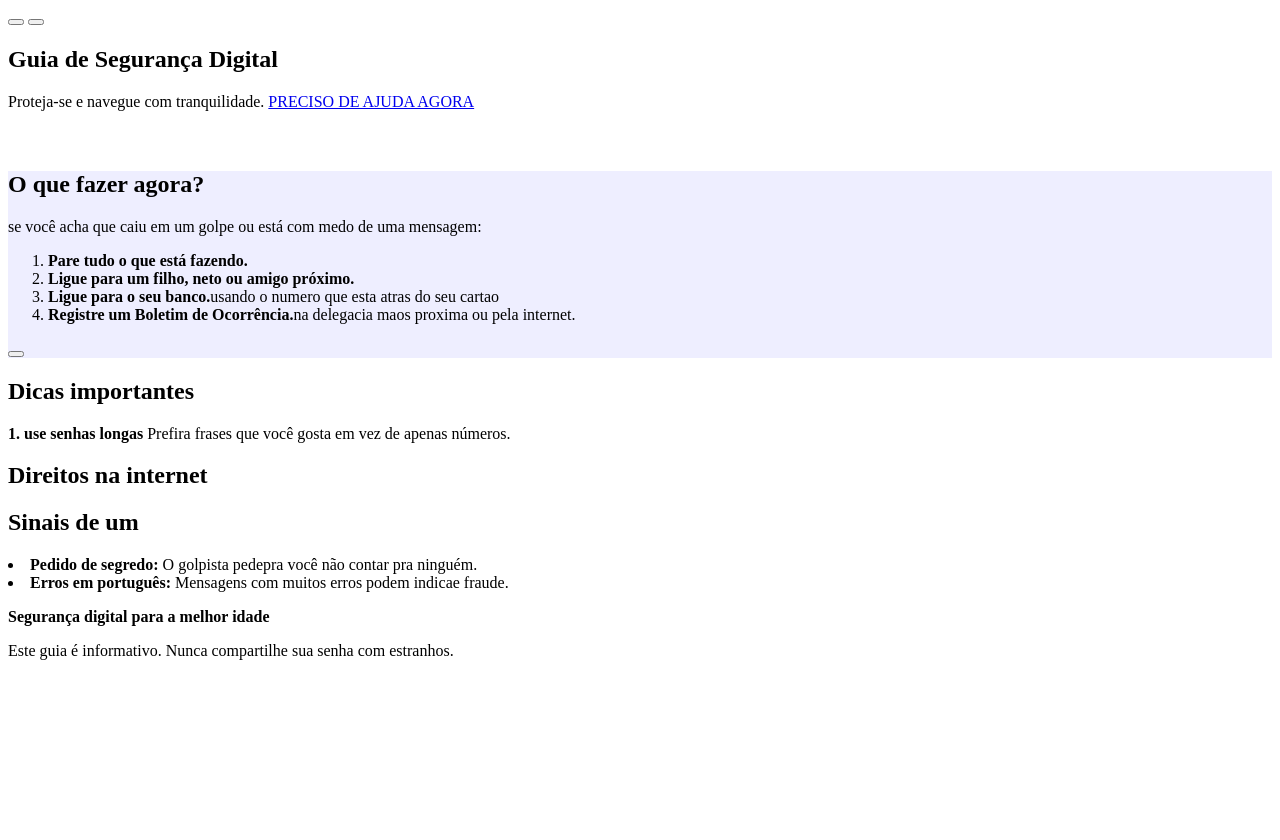
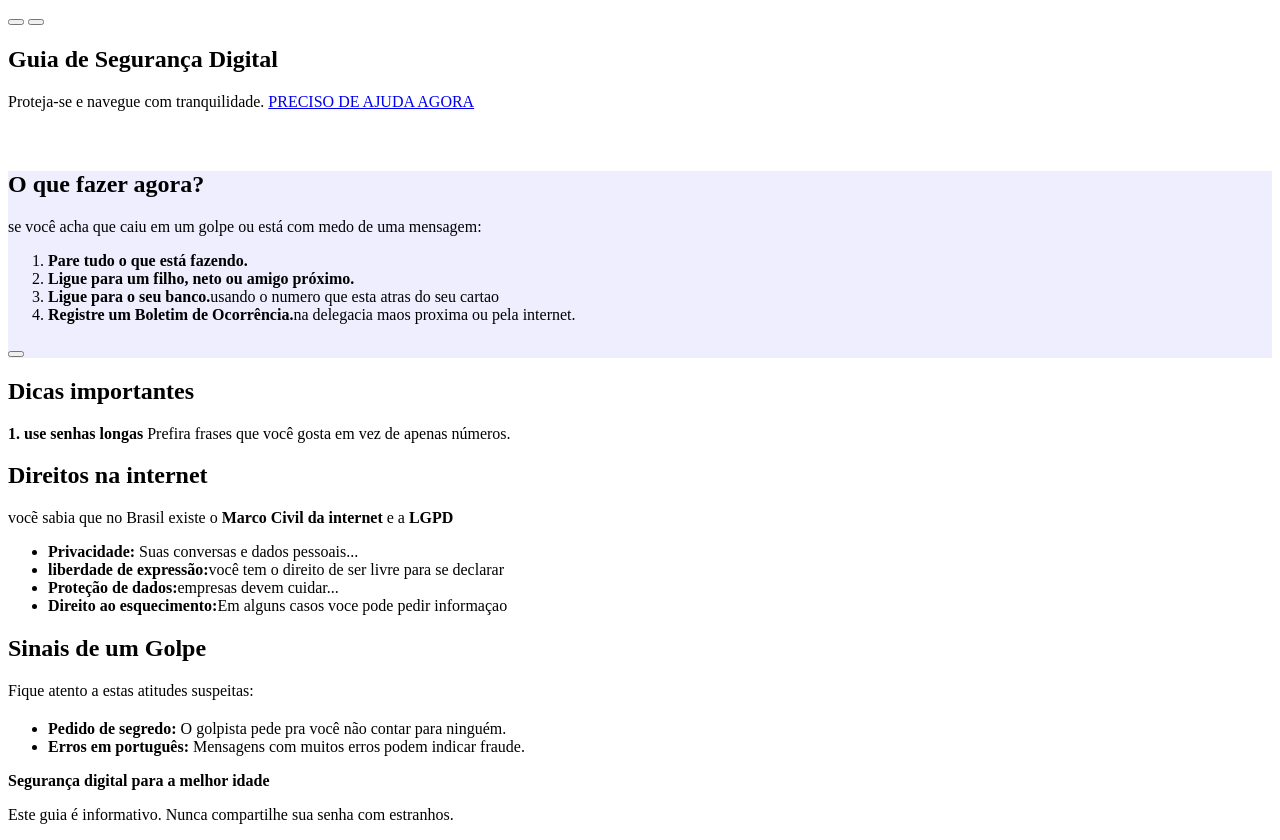
Before and after one commit to kamillytobias-star/kamilly.projeto2, a plain HTML site: page index.html in a window 1280 px wide. Before the commit the page ends 800 px from the top, so only its background shows below. Drawn offline with Linux system fonts and the light colour scheme; a script that the page names is missing.

Commit message:
Fix HTML structure and update content

```diff
--- a/index.html
+++ b/index.html
@@ -36,6 +36,7 @@
             <button class="botao-ajuda botao-fechar"></button>
         </section>
     </div>
+    <!--2. DICAS IMPORTANTES-->
                 <section id="dicas">
                     <h2>Dicas importantes</h2>
                     <div class="grade-icas">
@@ -43,34 +44,36 @@
                         <strong>1. use senhas longas</strong>
                         Prefira frases que você gosta em vez de apenas números.
                     </div>
+                <!--3. DIREITOS NA INTERNET-->
                     <section id="direitos">
                         <h2>Direitos na internet</h2>
-                        <div class="caixa-direitos>
+                        <div class="caixa-direitos">
                             <p>
                             vocẽ sabia que no Brasil existe o <strong> Marco Civil da internet </strong> e a <strong> LGPD </strong>
                         <ul>
                             <li><strong>Privacidade:</strong> Suas conversas e dados pessoais...</li>
                             <li><strong>liberdade de expressão:</strong>você tem o direito de ser livre para se declarar</li>
                             <li><strong>Proteção de dados:</strong>empresas devem cuidar...</li>
-                            <li><strong>Direito ao esquecimento:</strong>Em alguns casos</li>
+                            <li><strong>Direito ao esquecimento:</strong>Em alguns casos voce pode pedir informaçao</li>
                             </ul>
+                        </div>
+                    </section>
+                    <!--4. COMO SABER SE EU ESTOU CAINDO EMUM GOLPE?-->
                             <sectionid="golpes">
-                            <h2>Sinais de um </h2>
-                            <p style="margin-bottom:20px;>
-                                Fique atento a estas atitudes suspeitas:
-                                </P>
-                                <ul class="alerta"-golpe">
-                         <li>
-                 <strong>Pedido de segredo:</strong>
-                    O golpista pedepra você não contar pra ninguém.
-                    </li>
-                <li>
-                <strong>Erros em português:</strong>
-                    Mensagens com muitos erros podem indicae fraude.
-                </li>
-                 </UL>
+                            <h2>Sinais de um Golpe</h2>
+                            <p style="margin-bottom:20px;">Fique atento a estas atitudes suspeitas:</p>
+                                <ul class="alerta-golpe">
+                         <li><strong>Pedido de segredo:</strong>
+                    O golpista pede pra você não contar para ninguém. </li>
+                <li><strong>Erros em português:</strong>
+                    Mensagens com muitos erros podem indicar fraude. </li>
+                 </ul>
+                 </section>
+                 </div>
                             <footer>
                                 <p><strong>Segurança digital para a melhor idade</strong></p>
                                 <p>Este guia é informativo. Nunca compartilhe sua senha com estranhos.</p>
                             </footer>
+                            </main>
                             <script src="script.js"></script>
+                            </html>
```
